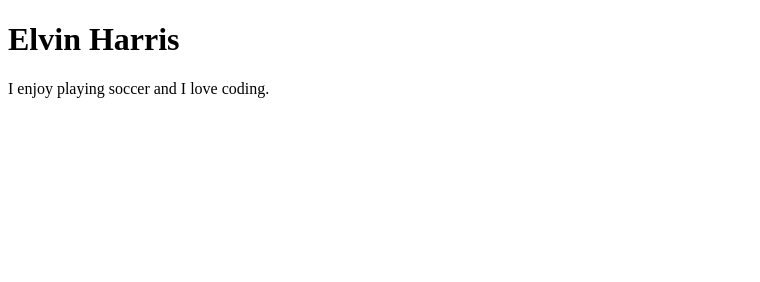
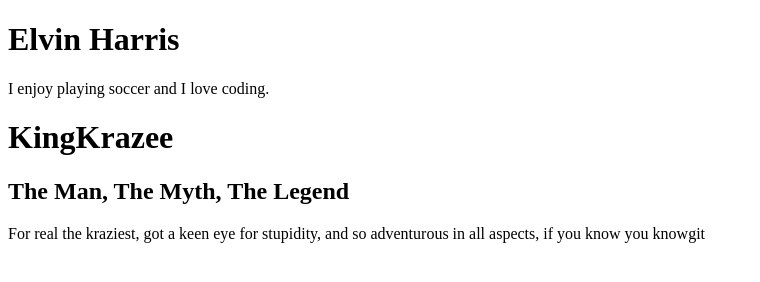
Before and after one commit to harriselvin/groupOne, a plain HTML site: page index.html in a window 1280 px wide. Shown: the whole page, without its empty margins (0-760 px from the left). Drawn offline with Linux system fonts and the light colour scheme.

Commit message:
first commit

```diff
--- a/index.html
+++ b/index.html
@@ -10,5 +10,10 @@
         <h1>Elvin Harris</h1>
         <p>I enjoy playing soccer and I love coding.</p>
     </div>
+    <div>
+        <h1>KingKrazee</h1>
+        <h2>The Man, The Myth, The Legend</h2>
+        <p>For real the kraziest, got a keen eye for stupidity, and so adventurous in all aspects, if you know you knowgit</p>
+    </div>
 </body>
 </html>
```
